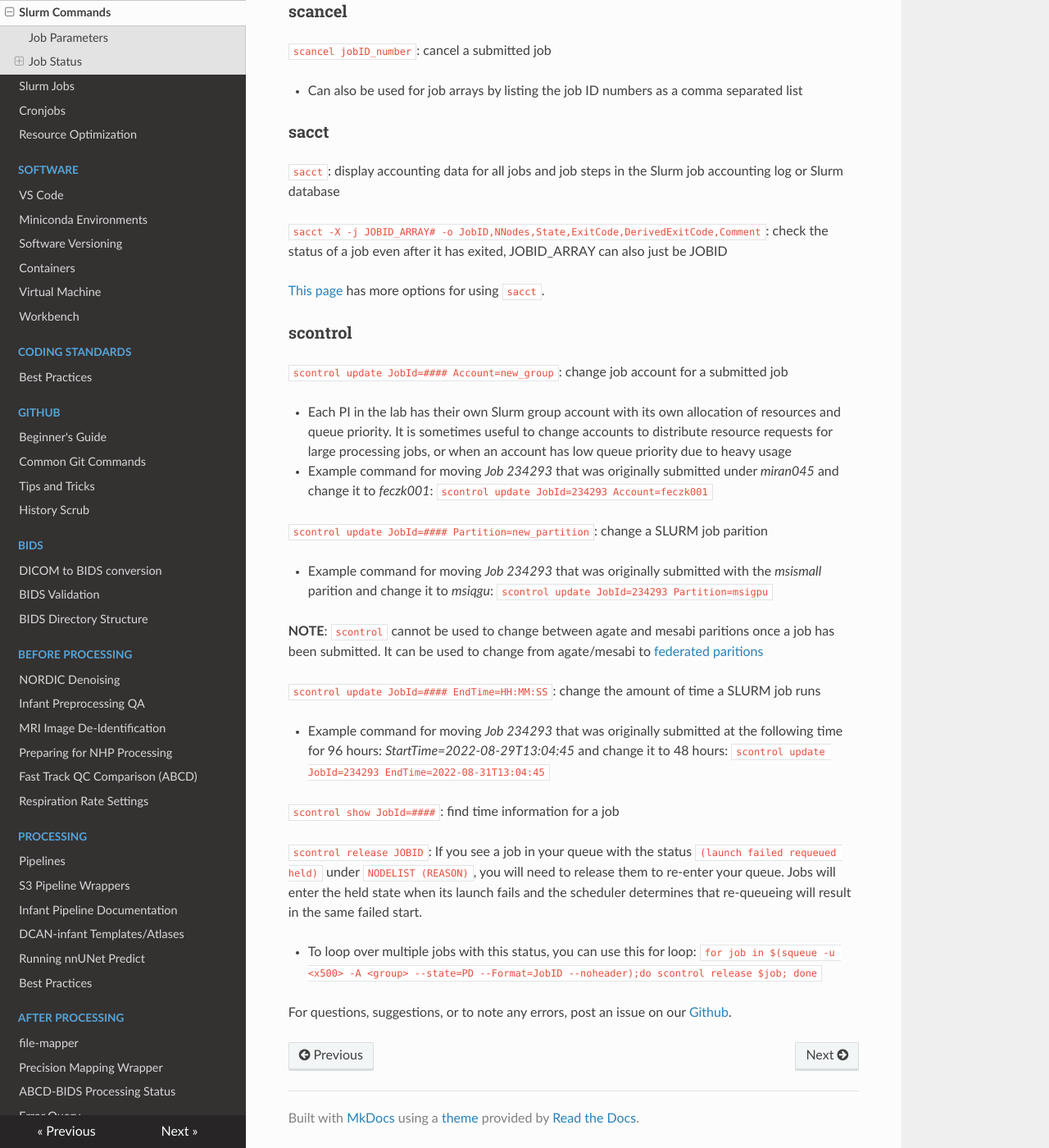
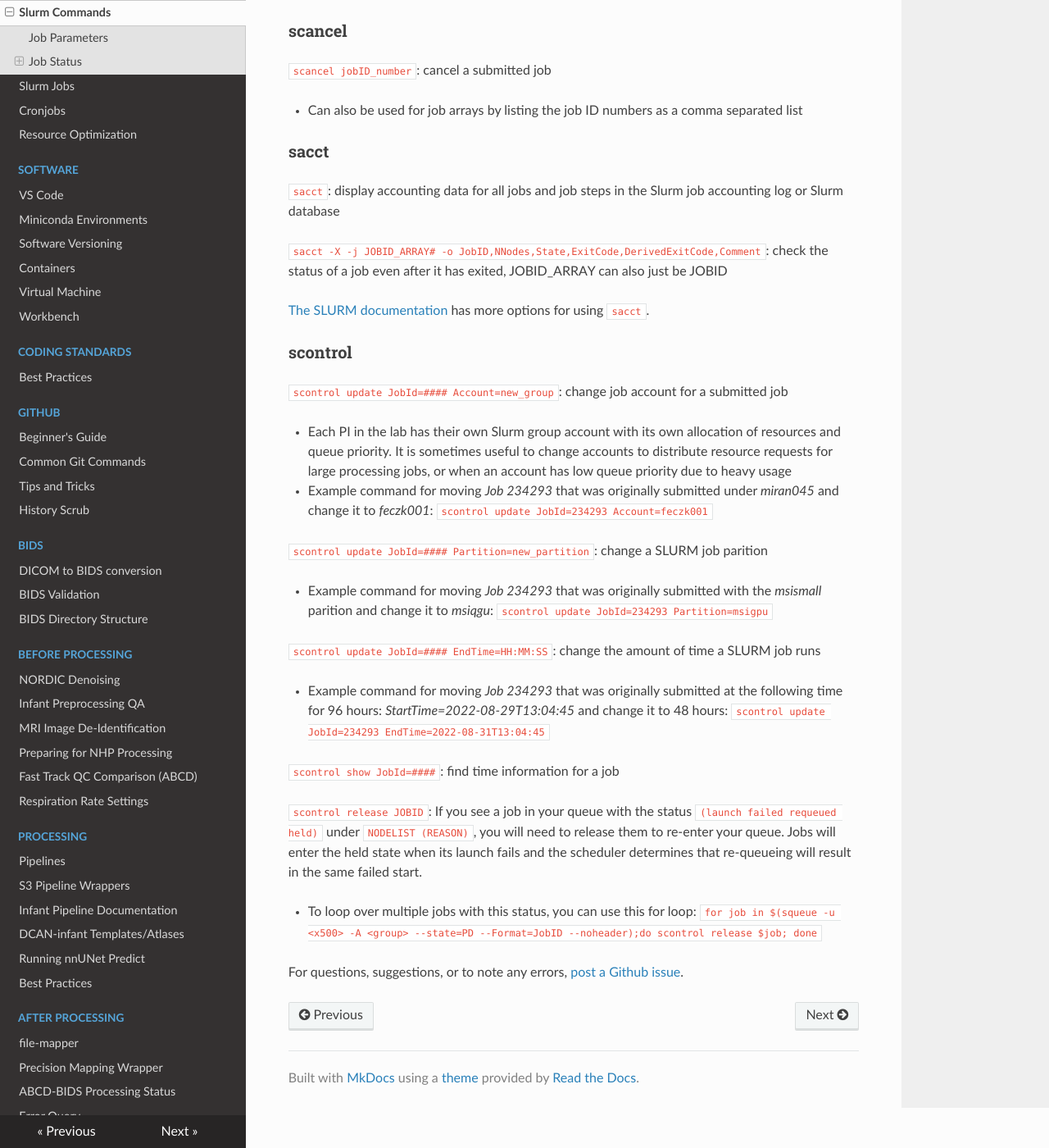
Before and after one commit to DCAN-Labs/cdni-brain, an MkDocs documentation site: the page built from docs/slurm.md, in a window 1280 px wide and 1400 px high, scrolled down 2345 px. Shown: the whole window at 82% size. Built offline with MkDocs 1.6.1, drawn with Linux system fonts in a browser that asks for light colours; nearby versions of some CDN libraries; some of the changed text lies outside the part shown.

Commit message:
reformat SLURM links

```diff
--- a/docs/scron.md
+++ b/docs/scron.md
@@ -67,4 +67,4 @@ Jobs created with scrontab are assigned a single job id.
 scrontab attempts to run things on schedule but is subject to resource limitations like other slurm jobs. Some jobs may not run exactly when specified.
 
 
-For questions, suggestions, or to note any errors, post an issue on our [Github](https://github.com/DCAN-Labs/cdni-brain/issues).
+For questions, suggestions, or to note any errors, [post a Github issue](https://github.com/DCAN-Labs/cdni-brain/issues).
--- a/docs/slurm.md
+++ b/docs/slurm.md
@@ -17,13 +17,13 @@ Slurm also has “interactive” jobs (srun), which allow access to compute reso
    </p>
 </div>
 
-Read more about login vs compute nodes on [this page](partitions.md#nodes)
+Read more about login vs compute nodes on [the partition page](partitions.md#nodes)
 
 Also available are various commands for job accounting, job management, and environment configuration. (See cheat sheet linked below)
 
 ## Job Parameters
 
-Below is a table summarizing some commands that can be used inside Slurm job scripts (see [sruns and sbatch](slurm-params.md)). The first four commands are required, while the other commands are optional. See [here](https://slurm.schedmd.com/sbatch.html) for a larger list of options. For parameter optimization, [refer to using seff in this section](optimizing.md).
+Below is a table summarizing some commands that can be used inside Slurm job scripts (see [sruns and sbatch](slurm-params.md)). The first four commands are required, while the other commands are optional. See [te SLURM documentation](https://slurm.schedmd.com/sbatch.html) for a larger list of options. For parameter optimization, [refer to using seff on the resource optimization page](optimizing.md).
 
 
 <table>
@@ -160,7 +160,7 @@ OOD also has a [Jobs Dashboard](https://ondemand.msi.umn.edu/pun/sys/dashboard/a
 
 `sacct -X -j JOBID_ARRAY# -o JobID,NNodes,State,ExitCode,DerivedExitCode,Comment`: check the status of a job even after it has exited, JOBID_ARRAY can also just be JOBID
 
-[This page](https://slurm.schedmd.com/sacct.html) has more options for using `sacct`.
+[The SLURM documentation](https://slurm.schedmd.com/sacct.html) has more options for using `sacct`.
 
 ### scontrol
 
@@ -174,8 +174,6 @@ OOD also has a [Jobs Dashboard](https://ondemand.msi.umn.edu/pun/sys/dashboard/a
 
 - Example command for moving _Job 234293_ that was originally submitted with the _msismall_ parition and change it to _msiqgu_: `scontrol update JobId=234293 Partition=msigpu`
 
-**NOTE**: `scontrol` cannot be used to change between agate and mesabi paritions once a job has been submitted. It can be used to change from agate/mesabi to [federated paritions](partitions.md)
-
 `scontrol update JobId=#### EndTime=HH:MM:SS`: change the amount of time a SLURM job runs
 
 - Example command for moving  _Job 234293_ that was originally submitted at the following time for 96 hours: _StartTime=2022-08-29T13:04:45_ and change it to 48 hours:  `scontrol update JobId=234293 EndTime=2022-08-31T13:04:45`
@@ -187,4 +185,4 @@ OOD also has a [Jobs Dashboard](https://ondemand.msi.umn.edu/pun/sys/dashboard/a
 - To loop over multiple jobs with this status, you can use this for loop: `for job in $(squeue -u <x500> -A <group> --state=PD --Format=JobID --noheader);do scontrol release $job; done`
 
 
-For questions, suggestions, or to note any errors, post an issue on our [Github](https://github.com/DCAN-Labs/cdni-brain/issues).
+For questions, suggestions, or to note any errors, [post a Github issue](https://github.com/DCAN-Labs/cdni-brain/issues).
```
Also changed, not shown: docs/optimizing.md (+6 -6 lines), docs/slurm-params.md (+14 -12 lines).
